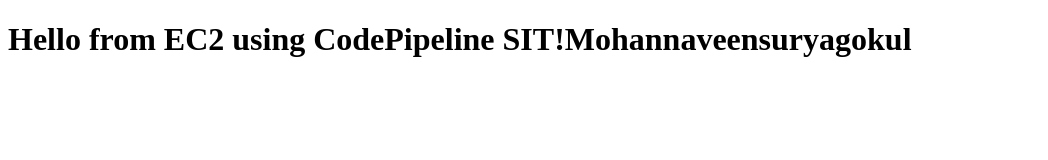
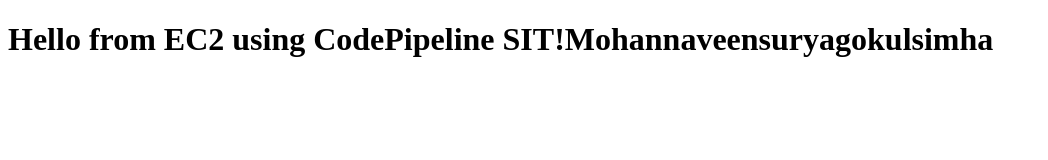
Before and after one commit to SivanInfoTech/codepipeline-demo, a plain HTML site: page index.html in a window 1280 px wide. Shown: the whole page, without its empty margins (0-1048 px from the left). Drawn offline with Linux system fonts and the light colour scheme.

Commit message:
Update index.html

```diff
--- a/index.html
+++ b/index.html
@@ -4,6 +4,6 @@
   <title>My Demo App</title>
 </head>
 <body>
-  <h1>Hello from EC2 using CodePipeline SIT!Mohannaveensuryagokul</h1>
+  <h1>Hello from EC2 using CodePipeline SIT!Mohannaveensuryagokulsimha</h1>
 </body>
 </html>
```
